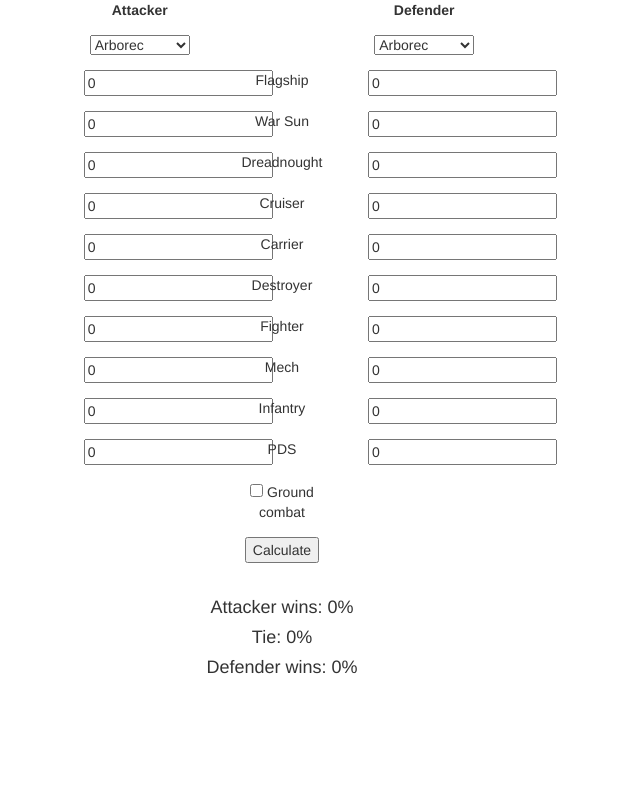
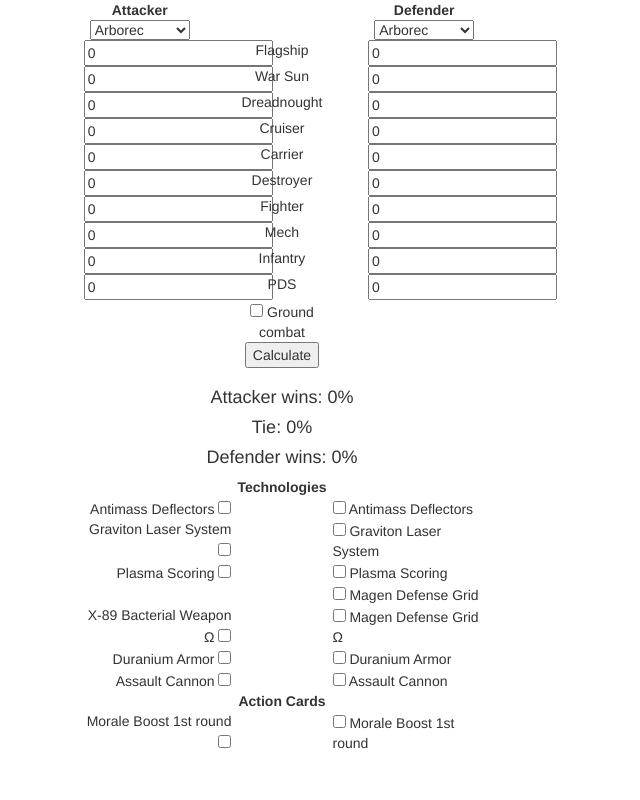
Before and after one commit to EBaalhuis/TI4_battle_sim, a Flask app: page / in a window 1280 px wide. Shown: the whole page, without its empty margins (358-998 px from the left). Run offline with Flask 2, Linux system fonts and the light colour scheme; some libraries are stand-ins or nearby versions.

Commit message:
checkbox options for techs

```diff
--- a/app/forms.py
+++ b/app/forms.py
@@ -1,6 +1,5 @@
 from flask_wtf import FlaskForm
 from wtforms import IntegerField, SubmitField, BooleanField, SelectField
-import os
 
 
 class InputForm(FlaskForm):
@@ -43,3 +42,22 @@
     ground_combat = BooleanField("Ground Combat", default=False)
 
     submit = SubmitField("Calculate")
+
+    # Technologies
+    att_antimass = BooleanField("Antimass Deflectors", default=False)
+    def_antimass = BooleanField("Antimass Deflectors", default=False)
+    att_graviton = BooleanField("Graviton Laser System", default=False)
+    def_graviton = BooleanField("Graviton Laser System", default=False)
+    att_plasma = BooleanField("Plasma Scoring", default=False)
+    def_plasma = BooleanField("Plasma Scoring", default=False)
+    def_magen = BooleanField("Magen Defense Grid", default=False)
+    def_magen_o = BooleanField("Magen Defense Grid Ω", default=False)
+    att_bacterial = BooleanField("X-89 Bacterial Weapon Ω", default=False)
+    att_duranium = BooleanField("Duranium Armor", default=False)
+    def_duranium = BooleanField("Duranium Armor", default=False)
+    att_assault = BooleanField("Assault Cannon", default=False)
+    def_assault = BooleanField("Assault Cannon", default=False)
+
+    # Action Cards
+    att_morale = BooleanField("Morale Boost 1st Round", default=False)
+    def_morale = BooleanField("Morale Boost 1st Round", default=False)
--- a/app/templates/index.html
+++ b/app/templates/index.html
@@ -6,7 +6,7 @@
         <div class="col-sm-4 col-sm-offset-4">
             <form action="" method="post" novalidate>
                 {{ form.hidden_tag() }}
-                <div class="form-group row">
+                <div class="o-grid o-grid--no-gutter center-grid row">
                     <div class="col-sm-4" align="center">
                         <b>Attacker</b>
                     </div>
@@ -17,7 +17,7 @@
                     </div>
                 </div>
 
-                <div class="form-group row">
+                <div class="o-grid o-grid--no-gutter center-grid row">
                     <div class="col-sm-4" align="center">
                         {{ form.att_faction()}}
                     </div>
@@ -28,7 +28,7 @@
                     </div>
                 </div>
 
-                <div class="form-group row">
+                <div class="o-grid o-grid--no-gutter center-grid row">
                     <div class="col-sm-4">
                         <input id="att_flagship" name="att_flagship" type="text" value="{{ defaults['att_flagship'].data }}">
                     </div>
@@ -40,7 +40,7 @@
                     </div>
                 </div>
 
-                <div class="form-group row">
+                <div class="o-grid o-grid--no-gutter center-grid row">
                     <div class="col-sm-4">
                         <input id="att_warsun" name="att_warsun" type="text" value="{{ defaults['att_warsun'].data }}">
                     </div>
@@ -52,7 +52,7 @@
                     </div>
                 </div>
 
-                <div class="form-group row">
+                <div class="o-grid o-grid--no-gutter center-grid row">
                     <div class="col-sm-4">
                         <input id="att_dread" name="att_dread" type="text" value="{{ defaults['att_dread'].data }}">
                     </div>
@@ -64,7 +64,7 @@
                     </div>
                 </div>
 
-                <div class="form-group row">
+                <div class="o-grid o-grid--no-gutter center-grid row">
                     <div class="col-sm-4">
                         <input id="att_cruiser" name="att_cruiser" type="text" value="{{ defaults['att_cruiser'].data }}">
                     </div>
@@ -76,7 +76,7 @@
                     </div>
                 </div>
 
-                <div class="form-group row">
+                <div class="o-grid o-grid--no-gutter center-grid row">
                     <div class="col-sm-4">
                         <input id="att_carrier" name="att_carrier" type="text" value="{{ defaults['att_carrier'].data }}">
                     </div>
@@ -88,7 +88,7 @@
                     </div>
                 </div>
 
-                <div class="form-group row">
+                <div class="o-grid o-grid--no-gutter center-grid row">
                     <div class="col-sm-4">
                         <input id="att_destroyer" name="att_destroyer" type="text" value="{{ defaults['att_destroyer'].data }}">
                     </div>
@@ -100,7 +100,7 @@
                     </div>
                 </div>
 
-                <div class="form-group row">
+                <div class="o-grid o-grid--no-gutter center-grid row">
                     <div class="col-sm-4">
                         <input id="att_fighter" name="att_fighter" type="text" value="{{ defaults['att_fighter'].data }}">
                     </div>
@@ -112,7 +112,7 @@
                     </div>
                 </div>
 
-                <div class="form-group row">
+                <div class="o-grid o-grid--no-gutter center-grid row">
                     <div class="col-sm-4">
                         <input id="att_mech" name="att_mech" type="text" value="{{ defaults['att_mech'].data }}">
                     </div>
@@ -124,7 +124,7 @@
                     </div>
                 </div>
 
-                <div class="form-group row">
+                <div class="o-grid o-grid--no-gutter center-grid row">
                     <div class="col-sm-4">
                         <input id="att_infantry" name="att_infantry" type="text" value="{{ defaults['att_infantry'].data }}">
                     </div>
@@ -136,7 +136,7 @@
                     </div>
                 </div>
 
-                <div class="form-group row">
+                <div class="o-grid o-grid--no-gutter center-grid row">
                     <div class="col-sm-4">
                         <input id="att_pds" name="att_pds" type="text" value="{{ defaults['att_pds'].data }}">
                     </div>
@@ -148,30 +148,121 @@
                     </div>
                 </div>
 
-                <div class="form-group row">
+                <div class="o-grid o-grid--no-gutter center-grid row">
                     <div class="col-sm-4"></div>
                     <div class="col-sm-4" align="center">
                         <input id="ground_combat" name="ground_combat" type="checkbox">
                         Ground combat
                     </div>
+                    <div class="col-sm-4"></div>
                 </div>
 
-                <div class="form-group row">
+                <div class="o-grid o-grid--no-gutter center-grid row">
                     <div class="col-sm-4"></div>
                     <div class="col-sm-4" align="center">
                         <p>{{ form.submit() }}</p>
                     </div>
+                    <div class="col-sm-4"></div>
+                </div>
+
+                <div class="row">
+                    <div class="col" align="center">
+                        <h4>Attacker wins: {{ outcomes[1]}}%</h4>
+                        <h4>Tie: {{ outcomes[0] }}%</h4>
+                        <h4>Defender wins: {{ outcomes[2] }}%</h4>
+                    </div>
+                </div>
+
+                <!-- Technology checkboxes -->
+                <div class="o-grid o-grid--no-gutter center-grid row" align="center">
+                    <b>Technologies</b>
+                </div>
+
+                <div class="o-grid o-grid--no-gutter center-grid row">
+                    <div class="col-sm-5" align="right">
+                        Antimass Deflectors <input id="att_antimass" type="checkbox">
+                    </div>
+                    <div class="col-sm-2" align="center"></div>
+                    <div class="col-sm-5">
+                        <input id="def_antimass" type="checkbox"> Antimass Deflectors
+                    </div>
+                </div>
+
+                <div class="o-grid o-grid--no-gutter center-grid row">
+                    <div class="col-sm-5" align="right">
+                        Graviton Laser System <input id="att_graviton" type="checkbox">
+                    </div>
+                    <div class="col-sm-2" align="center"></div>
+                    <div class="col-sm-5">
+                        <input id="def_graviton" type="checkbox"> Graviton Laser System
+                    </div>
+                </div>
+
+                <div class="o-grid o-grid--no-gutter center-grid row">
+                    <div class="col-sm-5" align="right">
+                        Plasma Scoring <input id="att_plasma" type="checkbox">
+                    </div>
+                    <div class="col-sm-2" align="center"></div>
+                    <div class="col-sm-5">
+                        <input id="def_plasma" type="checkbox"> Plasma Scoring
+                    </div>
+                </div>
+
+                <div class="o-grid o-grid--no-gutter center-grid row">
+                    <div class="col-sm-5" align="right">
+
+                    </div>
+                    <div class="col-sm-2" align="center"></div>
+                    <div class="col-sm-5">
+                        <input id="def_magen" type="checkbox"> Magen Defense Grid
+                    </div>
+                </div>
+
+                <div class="o-grid o-grid--no-gutter center-grid row">
+                    <div class="col-sm-5" align="right">
+                        X-89 Bacterial Weapon Ω <input id="att_bacterial" type="checkbox">
+                    </div>
+                    <div class="col-sm-2" align="center"></div>
+                    <div class="col-sm-5">
+                        <input id="def_magen_o" type="checkbox"> Magen Defense Grid Ω
+                    </div>
+                </div>
+
+                <div class="o-grid o-grid--no-gutter center-grid row">
+                    <div class="col-sm-5" align="right">
+                        Duranium Armor <input id="att_duranium" type="checkbox">
+                    </div>
+                    <div class="col-sm-2" align="center"></div>
+                    <div class="col-sm-5">
+                        <input id="def_duranium" type="checkbox"> Duranium Armor
+                    </div>
+                </div>
+
+                <div class="o-grid o-grid--no-gutter center-grid row">
+                    <div class="col-sm-5" align="right">
+                        Assault Cannon <input id="att_assault" type="checkbox">
+                    </div>
+                    <div class="col-sm-2" align="center"></div>
+                    <div class="col-sm-5">
+                        <input id="def_assault" type="checkbox"> Assault Cannon
+                    </div>
+                </div>
+
+                <div class="o-grid o-grid--no-gutter center-grid row" align="center">
+                    <b>Action Cards</b>
+                </div>
+
+                <div class="o-grid o-grid--no-gutter center-grid row">
+                    <div class="col-sm-5" align="right">
+                        Morale Boost 1st round <input id="att_morale" type="checkbox">
+                    </div>
+                    <div class="col-sm-2" align="center"></div>
+                    <div class="col-sm-5">
+                        <input id="def_morale" type="checkbox"> Morale Boost 1st round
+                    </div>
                 </div>
 
             </form>
-        </div>
-    </div>
-
-    <div class="row">
-        <div class="col-sm-2 col-sm-offset-5" align="center">
-            <h4>Attacker wins: {{ outcomes[1]}}%</h4>
-            <h4>Tie: {{ outcomes[0] }}%</h4>
-            <h4>Defender wins: {{ outcomes[2] }}%</h4>
         </div>
     </div>
 
```
Also changed, not shown: app/route_helpers.py (+6 -3 lines).
